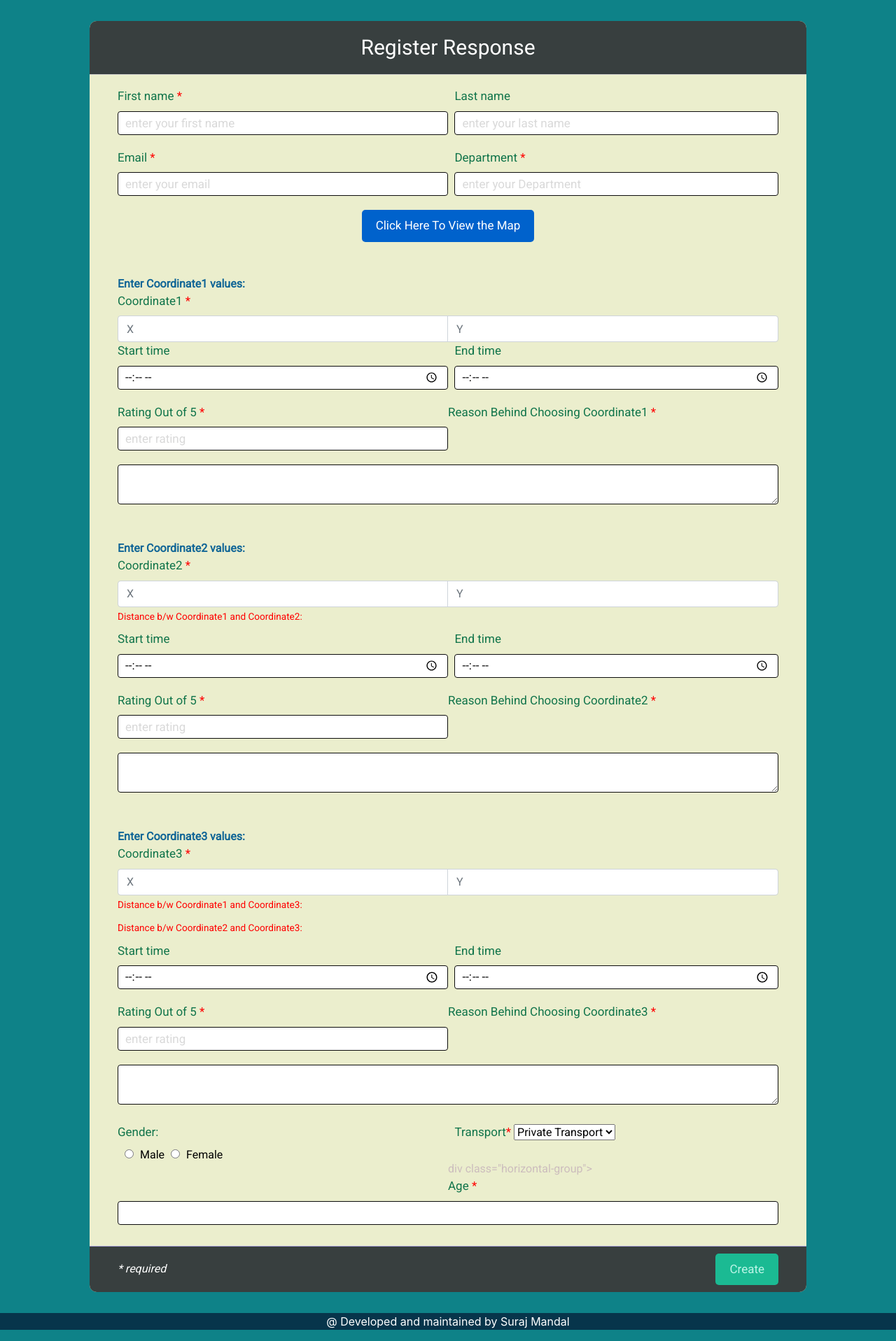
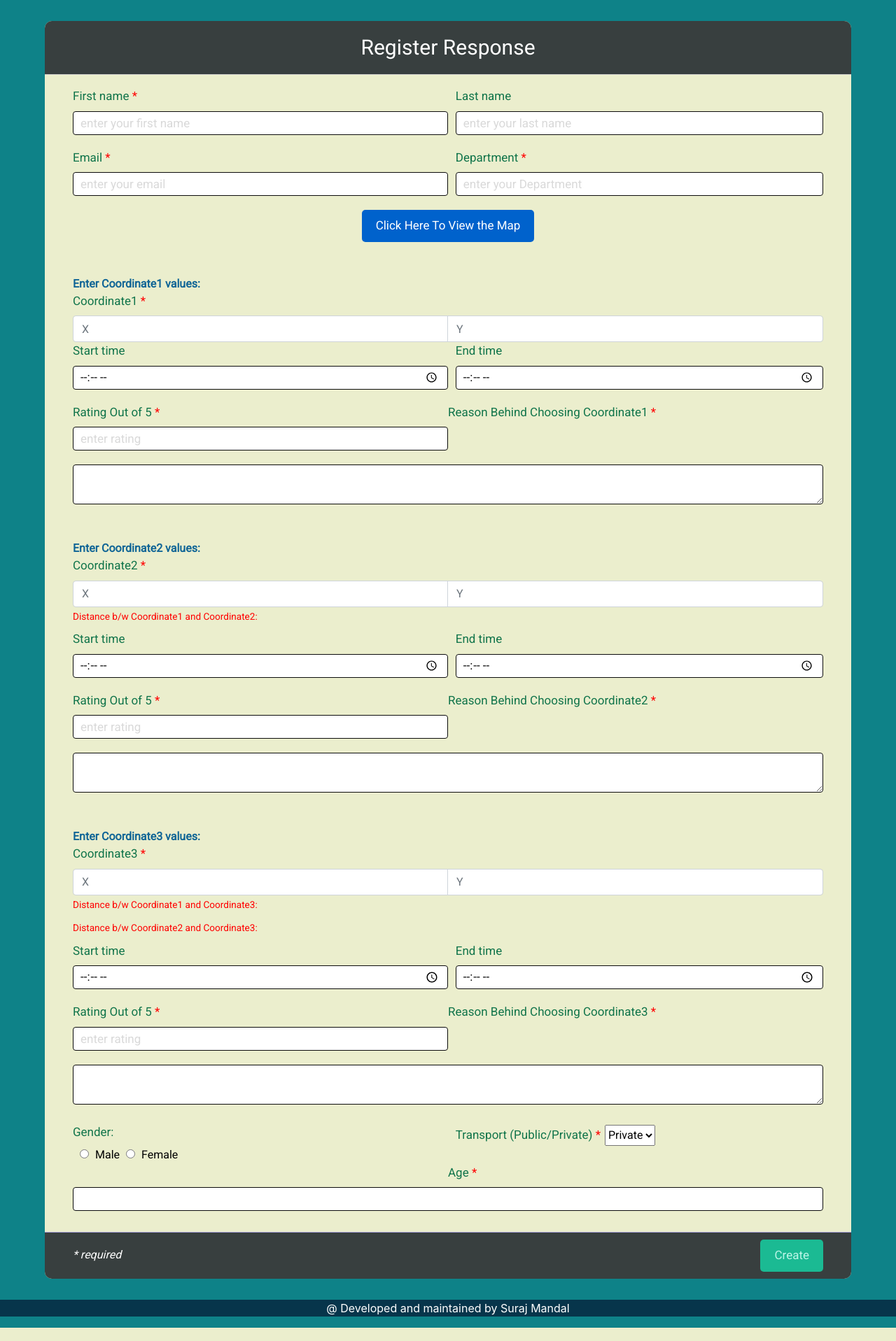
Before and after one commit to srm1071/crowdsource1, a Django app: page /register in a window 1280 px wide. Shown: the part 81-1998 px from the top of the page at 70% size. Run offline with Django 3.2, Linux system fonts and the light colour scheme; some libraries are stand-ins or nearby versions.

Commit message:
Update register.html

```diff
--- a/template/register.html
+++ b/template/register.html
@@ -3,8 +3,8 @@
 
 <head>
   <!-- Required meta tags -->
-  <meta name="viewport" content="width=device-width, initial-scale=1.0">
   <meta charset="utf-8">
+  <meta name="viewport" content="width=device-width, initial-scale=1">
 
   <!-- Bootstrap CSS -->
   <link href="https://cdn.jsdelivr.net/npm/bootstrap@5.1.0/dist/css/bootstrap.min.css" rel="stylesheet"
@@ -31,7 +31,7 @@
 
   .signup-form {
     font-family: "Roboto", sans-serif;
-    width: 80%;
+    width: 90%;
     margin: 30px auto;
     background: linear-gradient(to right, #ebeecd 0%, #ebeecd 50%, #ebeecd 99%);
     border-radius: 10px;
@@ -163,7 +163,15 @@
     margin: 0 5px 0 10px;
   }
 
+  select {
+    width: auto;
+    margin: 2px;
+    height: 30px;
+  }
 
+  select:focus {
+    height: 30px;
+  }
   .footer {
 
       left: 0;
@@ -174,6 +182,7 @@
       text-align: center;
     }
 </style>
+<meta name="viewport" content="width=device-width, initial-scale=1.0">
 </head>
 
 <body>
@@ -203,9 +212,11 @@
     </div>
   </nav>
 
+  <meta charset="utf-8">
   <title>Register Form</title>
   <!--<link rel="stylesheet" href="style.css">-->
 
+  <body>
     <form class="signup-form" action="/register" method="post">
       {% csrf_token %}
       <!-- form header -->
@@ -400,16 +411,16 @@
             </div>
           </div>
           <div class="form-group right">
-            <label for="experience" class="label-title">Transport<font color="red">*</font></label>
+            <label for="experience" class="label-title">Transport (Public/Private) <font color="red">*</font></label>
             <select name="trans">
-              <option>Private Transport</option>
-              <option>Public Transport</option>
+              <option>Private</option>
+              <option>Public</option>
             </select>
           </div>
         </div>
 
         <!-- Profile picture and Age -->
-        div class="horizontal-group">
+        <div class="horizontal-group">
           <div class="form-group center">
             <label for="experience" class="label-title">Age <font color="red">*</font></label>
             <input type="number" min="18" max="80" value="" class="form-input" name="age" required="required">
```
